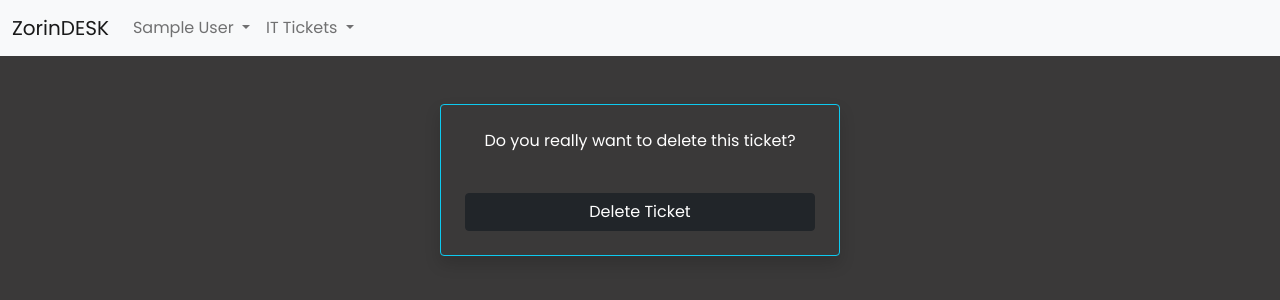
After one commit to sbtah/django-helpdesk, a Django app: page /tickets/1/delete/ in a window 1280 px wide. The commit adds this page. Shown: the top 300 px of the page. Run offline with Django 4.2, Linux system fonts and the light colour scheme; a user stored in the database is signed in; tables that the repository leaves empty hold one stand-in row (values such as "Sample post").

Commit message:
Added TicketDeleteView for staff users

```diff
--- /dev/null
+++ b/tickets/templates/tickets/ticket_delete.html
@@ -0,0 +1,12 @@
+{% extends 'base.html' %}
+{% block title %}Delete Ticket{% endblock title %}
+{% block content %}
+<div style="width: 400px;"
+    class="container-sm mt-3 text-center mt-5 shadow mt-3 p-4 mb-5 rounded text-white border border-info">
+    <form action="" method="POST" enctype="multipart/form-data">
+        {% csrf_token %}
+        <p>Do you really want to delete this ticket?</p>
+        <button class="w-100 btn btn-dark mt-4" type="submit">Delete Ticket</button>
+    </form>
+</div>
+{% endblock content %}
--- a/tickets/templates/tickets/ticket_list.html
+++ b/tickets/templates/tickets/ticket_list.html
@@ -8,6 +8,7 @@
         <li class="list-group-item">
             {{ ticket.title }} {{ ticket.status }}
             <a class="btn btn-info" href="{{ ticket.get_absolute_url }}">Details</a>
+            <a class="btn btn-info" href="{% url 'tickets:ticket-delete' pk=ticket.id %}">Delete</a>
         </li>
         {% endfor %}
         {% else %}
--- a/tickets/urls.py
+++ b/tickets/urls.py
@@ -1,5 +1,5 @@
 from django.urls import path
-from tickets.views import TicketListView, PersonalTicketListView, TicketCreateView, TicketDetailView
+from tickets.views import TicketListView, PersonalTicketListView, TicketCreateView, TicketDetailView, TicketDeleteView
 
 
 app_name = 'tickets'
@@ -10,4 +10,5 @@ urlpatterns = [
     path('my-tickets/', PersonalTicketListView.as_view(), name='my-tickets'),
     path('ticket-create/', TicketCreateView.as_view(), name='ticket-create'),
     path('<int:pk>/', TicketDetailView.as_view(), name="ticket-details"),
+    path('<int:pk>/delete/', TicketDeleteView.as_view(), name="ticket-delete"),
 ]
--- a/tickets/views.py
+++ b/tickets/views.py
@@ -1,7 +1,7 @@
 from tickets.forms import TicketForm
 from tickets.models import Ticket
 # For CBV
-from django.urls import reverse
+from django.urls import reverse, reverse_lazy
 from django.views.generic.edit import CreateView, DeleteView, UpdateView
 from django.views.generic import ListView, DetailView
 from django.contrib.messages.views import SuccessMessageMixin
@@ -25,6 +25,29 @@ class TicketListView(LoginRequiredMixin, UserPassesTestMixin, ListView):
         return self.request.user.is_staff
 
 
+class TicketDetailView(LoginRequiredMixin, UserPassesTestMixin, DetailView):
+    """Detail view for ticket."""
+
+    model = Ticket
+    template_name = 'tickets/ticket_details.html'
+    context_object_name = 'ticket'
+
+    def test_func(self):
+        return self.request.user.is_staff
+
+
+class TicketDeleteView(LoginRequiredMixin, UserPassesTestMixin, DeleteView):
+    """Delete view for ticket model, available for staff users."""
+
+    model = Ticket
+    template_name = 'tickets/ticket_delete.html'
+    success_url = reverse_lazy('tickets:ticket-list')
+
+    def test_func(self):
+        return self.request.user.is_staff
+
+
+
 class PersonalTicketListView(LoginRequiredMixin, ListView):
     """List all tickets created by logged user."""
 
@@ -41,16 +64,6 @@ class PersonalTicketListView(LoginRequiredMixin, ListView):
         return queryset
 
 
-class TicketDetailView(LoginRequiredMixin, UserPassesTestMixin, DetailView):
-    """Detail view for ticket."""
-
-    model = Ticket
-    template_name = 'tickets/ticket_details.html'
-    context_object_name = 'ticket'
-
-    def test_func(self):
-        return self.request.user.is_staff
-
 class TicketCreateView(LoginRequiredMixin, SuccessMessageMixin, CreateView):
     """Class based view for creating a Ticket."""
 
```
